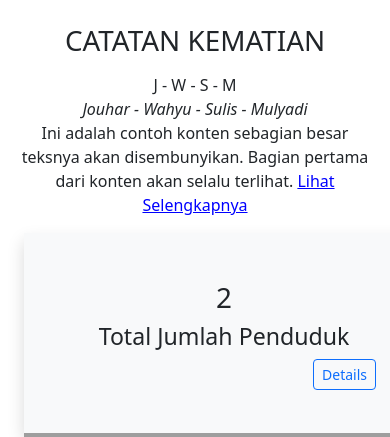
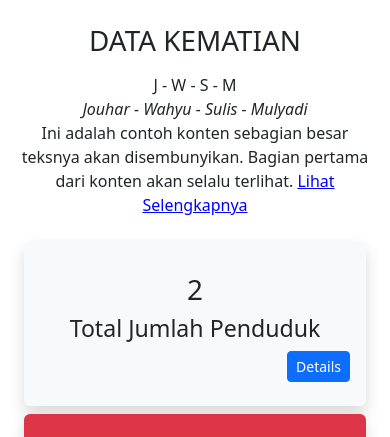
Before and after one commit to Jouhar-e/Data-Kematian, a PHP site: page / in a window 390 px wide; the page is wider, and only the part inside the window is pictured. Shown: the part 56-493 px from the top of that part. Run offline with PHP 8.4, Linux system fonts and the light colour scheme; data comes from the database, SQL or seed files in the repository; some libraries are stand-ins or nearby versions; grey boxes are pictures that could not be loaded.

Commit message:
rubah index

```diff
--- a/beranda/beranda.php
+++ b/beranda/beranda.php
@@ -23,14 +23,12 @@
         }
     }
 </script>
+<div class="col-md-12">
     <div class="text-center ">
-    <!-- <br>
-    <img src="image/naruto 2.jpg" class="rounded-circle mx-auto d-block" alt="..." style="width: 20%;">
-    </br> -->
         <div class="text-center">
             <figure>
                 <blockquote class="blockquote">
-                <h1>CATATAN KEMATIAN</h1>
+                    <h1>DATA KEMATIAN</h1>
                 </blockquote>
                 <figcaption class="">
                     J - W - S - M <br><cite title="Source Title">Jouhar - Wahyu - Sulis - Mulyadi</cite>
@@ -52,14 +50,15 @@
 
     <div class="container">
         <div class="row">
-        <div class="col-md-4">
+            <div class="col-md-4 mt-2">
                 <?php include 'datajumlahpenduduk.php'; ?>
             </div>
-        <div class="col-md-4">
-            <?php include 'diagram_usia.php'; ?>
+            <div class="col-md-4 mt-2">
+                <?php include 'datakematianpertahun.php'; ?>
             </div>
-        <div class="col-md-4">
-            <?php include 'diagram_angka_kematian.php'; ?>
+            <div class="col-md-4 mt-2">
+                <?php include 'datakematianperbulan.php'; ?>
             </div>
         </div>
     </div>
+</div>
--- a/beranda/datajumlahpenduduk.php
+++ b/beranda/datajumlahpenduduk.php
@@ -4,47 +4,12 @@ $count = $db->getCount($sql);
 // echo $count;
 ?>
 
-<div class="bg-light text-center shadow" style="height: 200px; width: 400px;">
-    <div class="p-5" style="">
-        <h1><?php echo $count ?></h1>
+<div class="bg-light text-center shadow rounded">
+    <div class="p-3">
+        <h1 class="mt-3"><?php echo $count ?></h1>
         <h3>Total Jumlah Penduduk</h3>
-        <div class="text-end mt-2">
-            <a href="?f=beranda&m=datapenduduk" class="btn btn-outline-primary btn-sm">Details</a>
+        <div class="text-end mt-2 mb-2">
+            <a href="?f=beranda&m=datapenduduk" class="btn btn-primary btn-sm">Details</a>
         </div>
     </div>
 </div>
-
-<!-- <div>
-    <canvas id="chartJenisKelamin" width="400" height="400"></canvas>
-</div>
-
-<script src="https://cdn.jsdelivr.net/npm/chart.js"></script>
-<script>
-    var ctx = document.getElementById('chartJenisKelamin').getContext('2d');
-    var chartJenisKelamin = new Chart(ctx, {
-        type: 'bar',
-        data: {
-            labels: ['Laki-laki', 'Perempuan'],
-            datasets: [{
-                label: 'Jumlah',
-                data: [750, 65], // Ubah nilai sesuai dengan data Anda
-                backgroundColor: [
-                    'rgba(255, 99, 132, 0.2)',
-                    'rgba(54, 162, 235, 0.2)'
-                ],
-                borderColor: [
-                    'rgba(255, 99, 132, 1)',
-                    'rgba(54, 162, 235, 1)'
-                ],
-                borderWidth: 1
-            }]
-        },
-        options: {
-            scales: {
-                y: {
-                    beginAtZero: true
-                }
-            }
-        }
-    });
-</script> -->
--- a/beranda/diagram_angka_kematian.php
+++ b/beranda/datakematianperbulan.php
@@ -1,4 +1,21 @@
-<!DOCTYPE html>
+<?php
+$sql = "SELECT * FROM penduduk";
+$count = $db->getCount($sql);
+// echo $count;
+?>
+
+<div class="bg-success text-center shadow rounded">
+    <div class="p-3">
+        <h1 class="mt-3"><?php echo $count ?></h1>
+        <h3>Total Kematian Per Bulan</h3>
+        <div class="text-end mt-2 mb-2">
+            <a href="?f=beranda&m=datapenduduk" class="btn btn-secondary btn-sm">Details</a>
+        </div>
+    </div>
+</div>
+
+
+<!-- <!DOCTYPE html>
 <html lang="en">
 <head>
     <meta charset="UTF-8">
@@ -33,4 +50,4 @@
 <body>
     <div id="kematianChart" style="width: 100%; height: 300px;"></div>
 </body>
-</html>
+</html> -->
--- a/beranda/diagram_usia.php
+++ b/beranda/datakematianpertahun.php
@@ -1,4 +1,21 @@
-<div id="piechart" style="width: 500px; height: 300px;"></div>
+<?php
+$sql = "SELECT * FROM penduduk";
+$count = $db->getCount($sql);
+// echo $count;
+?>
+
+<div class="bg-danger text-center shadow rounded">
+    <div class="p-3">
+        <h1 class="mt-3"><?php echo $count ?></h1>
+        <h3>Total Kematian Per-Tahun</h3>
+        <div class="text-end mt-2 mb-2">
+            <a href="?f=beranda&m=datapenduduk" class="btn btn-warning btn-sm">Details</a>
+        </div>
+    </div>
+</div>
+
+
+<!-- <div id="piechart" style="width: 500px; height: 300px;"></div>
 <script type="text/javascript" src="https://www.gstatic.com/charts/loader.js"></script>
 <script type="text/javascript">
     // Muat visualisasi Google Charts
@@ -30,4 +47,4 @@
         var chart = new google.visualization.PieChart(document.getElementById('piechart'));
         chart.draw(data, options);
     }
-</script>
+</script> -->
--- a/index.php
+++ b/index.php
@@ -25,11 +25,17 @@ $db = new DB;
                 </button>
                 <div class="collapse navbar-collapse justify-content-end" id="navbarNav">
                     <ul class="navbar-nav ms-auto">
-                        <li class="nav-item">
-                            <a class="nav-link" aria-current="page" href="?f=penduduk&m=select">Data Penduduk</a>
+                        <li class="nav-item dropdown">
+                            <a class="nav-link dropdown-toggle" href="#" role="button" data-bs-toggle="dropdown" aria-expanded="false">Menu</a>
+                            <ul class="dropdown-menu">
+                                <li><a class="dropdown-item" href="?f=penduduk&m=select">Data Penduduk</a></li>
+                                <li><a class="dropdown-item" href="#">Input Data</a></li>
+                                <li><hr class="dropdown-divider"></li>
+                                <li><a class="dropdown-item" href="?f=petugas&m=select">Data Petugas</a></li>
+                            </ul>
                         </li>
                         <li class="nav-item">
-                            <a class="nav-link" href="#">About</a>
+                            <a class="nav-link" href="#">Akun</a>
                         </li>
                         <li class="nav-item">
                             <a class="nav-link" href="#">Login</a>
@@ -41,8 +47,7 @@ $db = new DB;
     </div>
     <div class="container">
         <div class="row">
-            <div class="col">
-                <div class="col mt-4 col-sm-12">
+            <div class="mt-4 col-sm-12">
                 <?php
                 if (isset($_GET['f']) && isset($_GET['m'])) {
                     $f = $_GET['f'];
@@ -58,7 +63,6 @@ $db = new DB;
             </div>
         </div>
     </div>
-    </div>
     <script src="https://cdn.jsdelivr.net/npm/@popperjs/core@2.11.8/dist/umd/popper.min.js" integrity="sha384-I7E8VVD/ismYTF4hNIPjVp/Zjvgyol6VFvRkX/vR+Vc4jQkC+hVqc2pM8ODewa9r" crossorigin="anonymous"></script>
     <script src="https://cdn.jsdelivr.net/npm/bootstrap@5.3.3/dist/js/bootstrap.min.js" integrity="sha384-0pUGZvbkm6XF6gxjEnlmuGrJXVbNuzT9qBBavbLwCsOGabYfZo0T0to5eqruptLy" crossorigin="anonymous"></script>
 </body>
--- a/module.php
+++ b/module.php
@@ -59,17 +59,9 @@ class DB
         echo "<script type='text/javascript'>alert('$msg');</script>";
     }
 
-    function confirmAction($message, $y, $n)
+    function getAlert($message)
     {
-        echo "<script>";
-        echo "function confirmAlert() {";
-        echo '  if (confirm("' . $message . '")) {';
-        echo '   ' . $y . ';';
-        echo "  } else {";
-        echo '    ' . $n . ';';
-        echo "  }";
-        echo "}";
-        echo "</script>";
-        echo '<button onclick="confirmAlert()">Konfirmasi</button>';
+        $errorMessage = "<script>window.alert('".$message."')</script>";
+        echo $errorMessage;
     }
 }
--- a/penduduk/select.php
+++ b/penduduk/select.php
@@ -15,7 +15,7 @@ $no = 1;
     </div>
 </div>
 
-<div>
+<div class="table-responsive">
     <table class="table table-striped mt-3">
         <thead>
             <tr>
@@ -28,7 +28,7 @@ $no = 1;
                 <th scope="col">Opsi</th>
             </tr>
         </thead>
-        <tbody>
+        <tbody class="table-group-divider">
             <?php if (!empty($row)) : ?>
                 <?php foreach ($row as $key) : ?>
                     <script type="text/javascript">
```
Also changed, not shown: petugas/delete.php (added, +9 -0 lines), petugas/insert.php (added, +58 -0 lines), petugas/select.php (added, +70 -0 lines), petugas/status.php (added, +16 -0 lines). Lines whose indentation alone changed are shown as unchanged.
